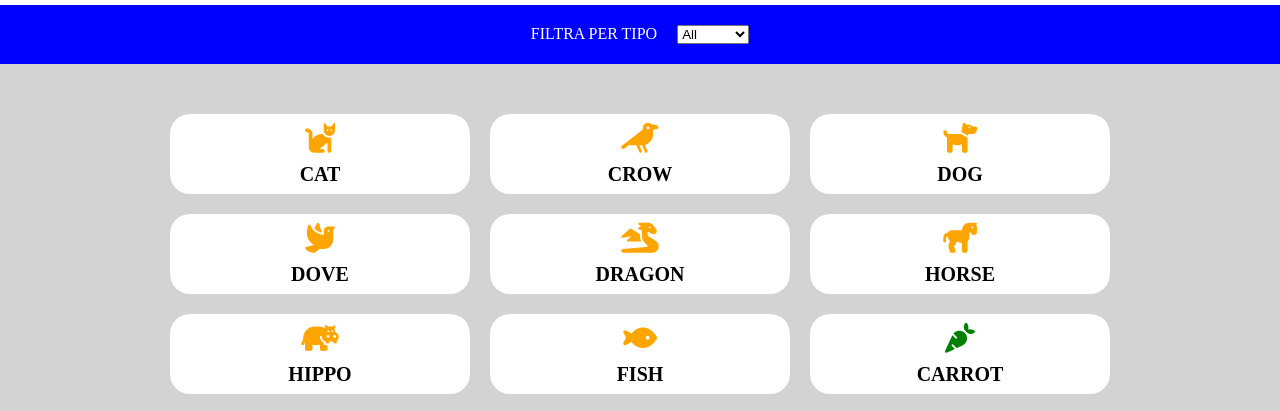
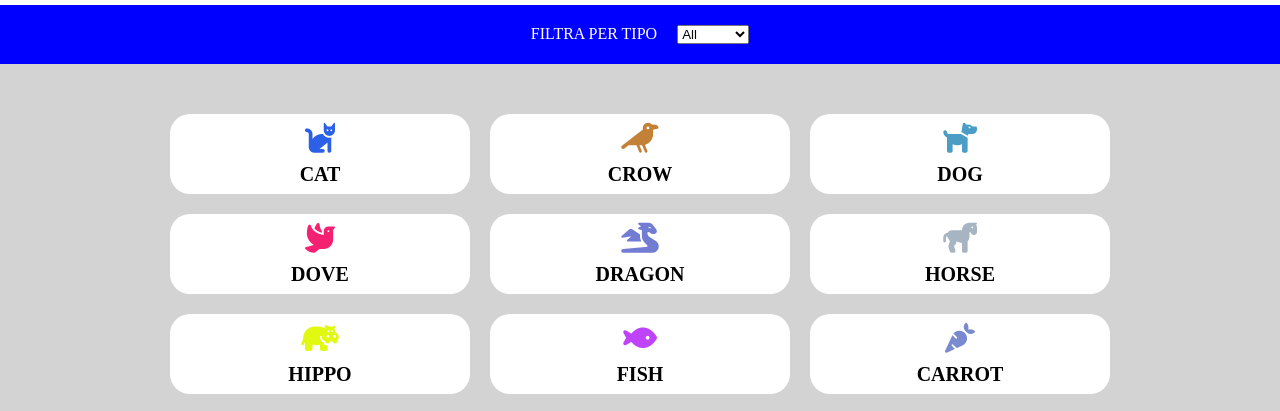
Before and after one commit to RubaCodes/js-es6-icons, a plain HTML site: page index.html in a window 1280 px wide. Shown: the part 72-483 px from the top of the page. Drawn offline with Linux system fonts and the light colour scheme.

Commit message:
implementata colorazione random delle icone

```diff
--- a/data.js
+++ b/data.js
@@ -1,3 +1,15 @@
+// FUNCTIONS
+//funzione ch e genera una stringa esadecimale da utilizzare come colore
+const randomHexColorGenerator = function () {
+  const char = '0123456789abcdef';
+  const color = [];
+  while (color.length < 6) {
+    color.push(char[Math.ceil(Math.random() * char.length) - 1]);
+  }
+  return `#${color.join('')}`;
+};
+
+// DATA
 const faIcons = [
   {
     name: 'cat',
@@ -122,6 +134,8 @@ faIcons.forEach((e) => {
   const className = `fa-solid ${e.prefix}${e.name}`;
   boxHtml.querySelector('.box i').className = className;
   //2.Ciascuna icona ha una proprietà "color": utilizzare questa proprietà per visualizzare le icone del colore corrispondente.
+  //bonus 1 ,random color generator sulla proprieta color degli elementi
+  e.color = randomHexColorGenerator();
   boxHtml.querySelector('.box i').style.color = e.color;
   boxHtml.querySelector('.box span').textContent = e.name; //appendi nodo
   container.append(boxHtml);
@@ -135,13 +149,7 @@ filterSelect.addEventListener('change', function () {
   } else {
     filteredArray = faIcons.filter((e) => e.type === this.value);
   }
-  // 1.Partendo dalla struttura dati fornita, visualizzare in pagina un box per ogni icona, in cui è presente il nome dell'icona e l'icona stessa.
-  //hook al container
-  const container = document.querySelector('#container');
-  //refresh container al change
   container.innerHTML = '';
-  // clono il template
-  const tplBoxHtml = document.querySelector('.tpl-box').content;
   //popolo il container
   filteredArray.forEach((e) => {
     const boxHtml = tplBoxHtml.cloneNode(true);
--- a/style.css
+++ b/style.css
@@ -20,6 +20,7 @@
 }
 /* MAIN */
 #container {
+  height: calc(100vh - 139px);
   padding: 50px;
   background-color: lightgrey;
   display: flex;
@@ -27,6 +28,7 @@
   gap: 20px;
   justify-content: center;
   align-items: center;
+  align-content: flex-start;
 }
 .box {
   padding: 10px;
```
